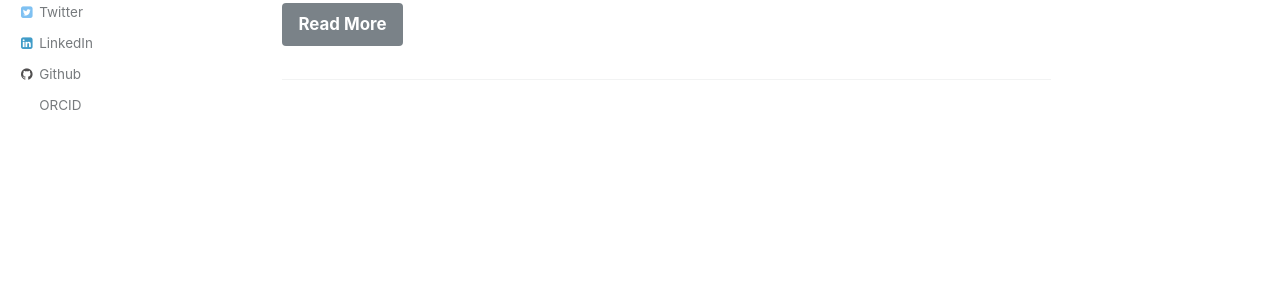
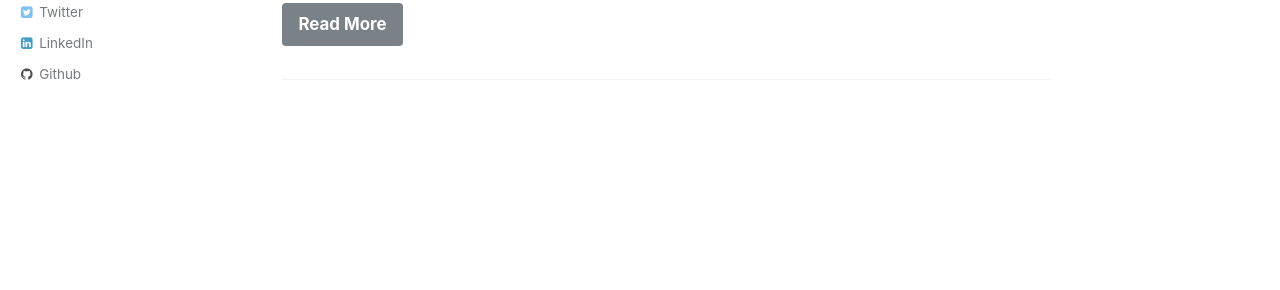
Before and after one commit to pjpaulpj/jonbra.github.io, a Jekyll site: the page built from index.md, in a window 1280 px wide. Shown: the part 368-658 px from the top of the page. Built offline with Jekyll 4.4.1, drawn with Linux system fonts in a browser that asks for light colours.

Commit message:
commented out orcid id

```diff
--- a/_config.yml
+++ b/_config.yml
@@ -104,7 +104,7 @@ author:
   weibo            :
   xing             :
   youtube          :
-  orcid            : "0000-0003-0490-1175"
+  orcid            : # "0000-0003-0490-1175"
 
 
 # Reading Files
```
